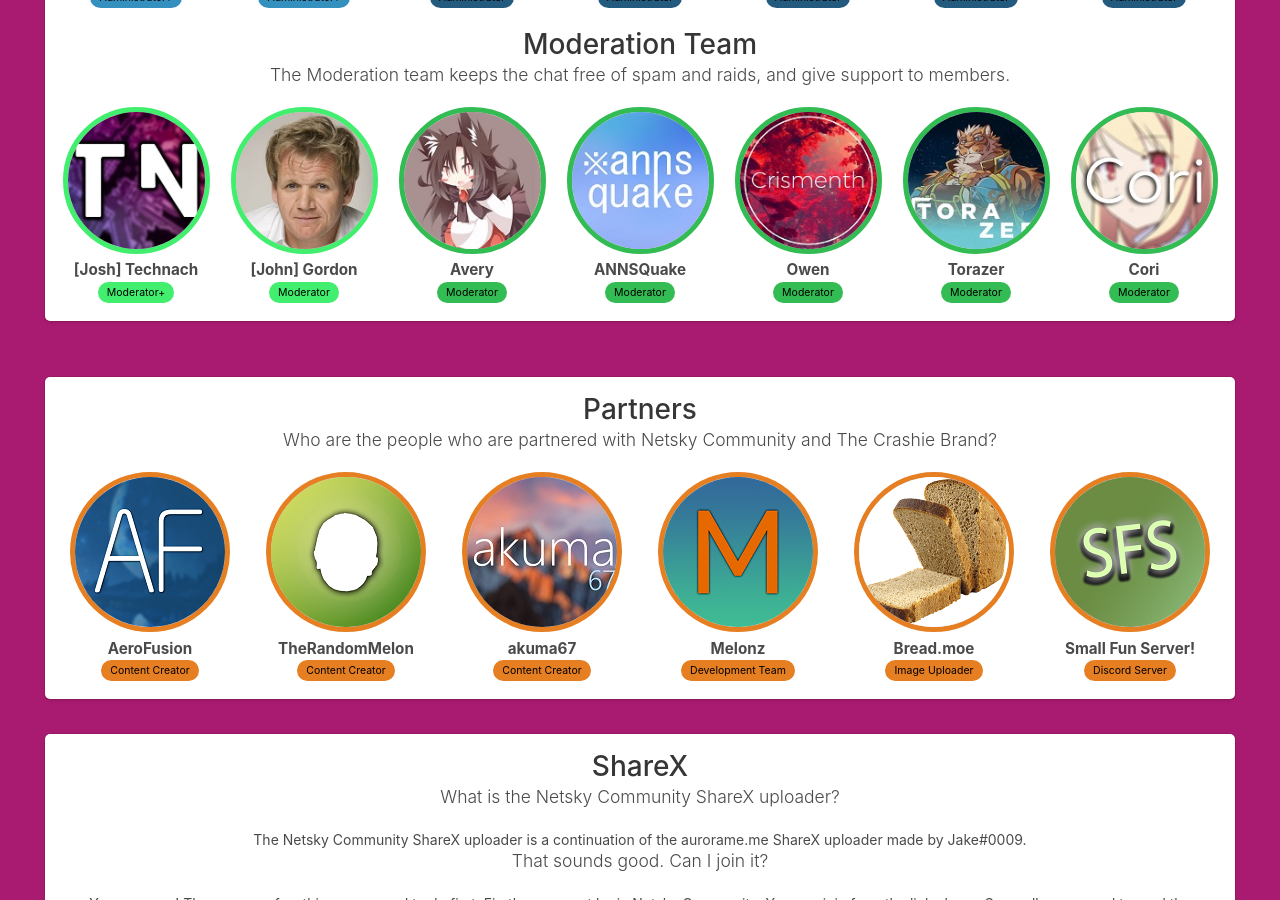
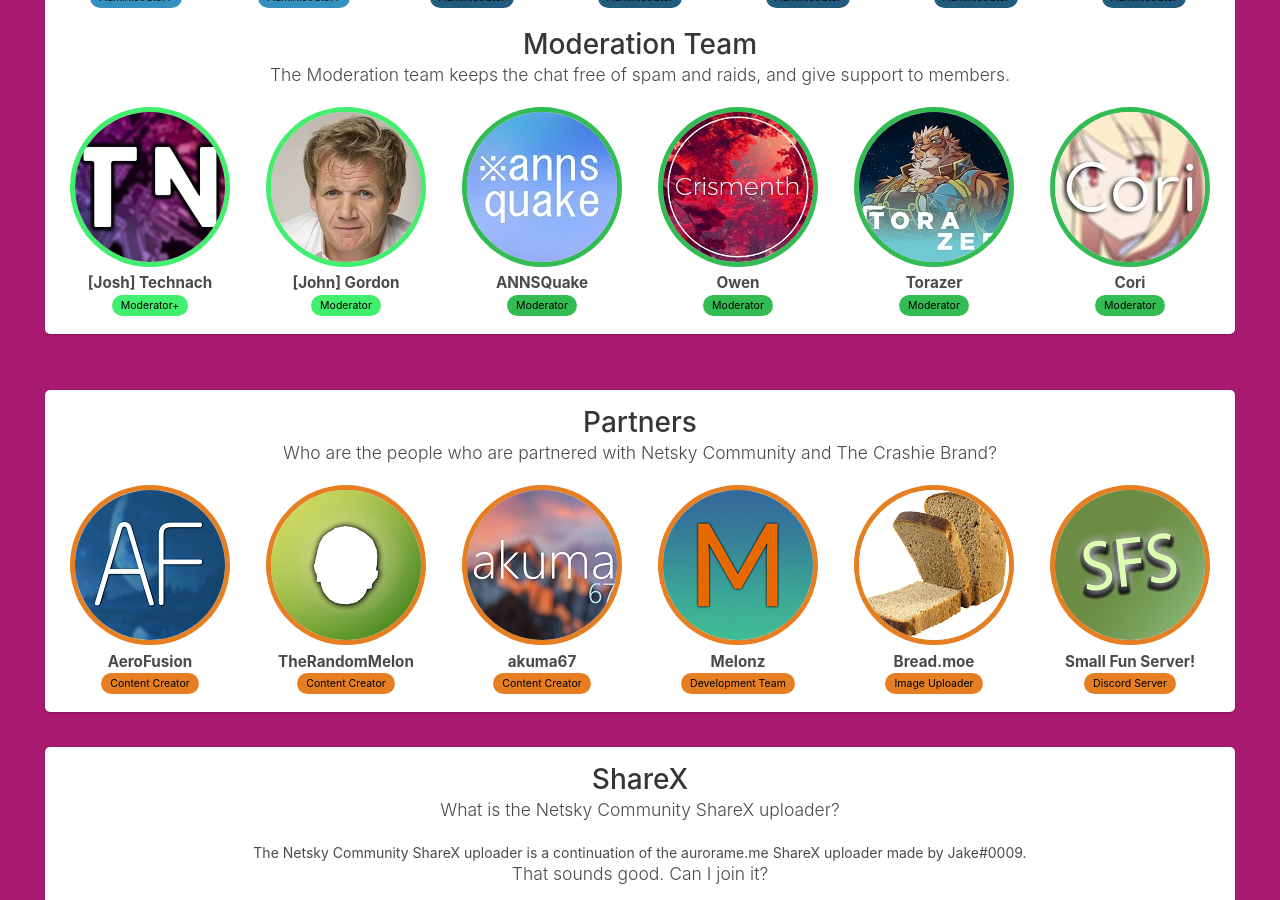
Before and after one commit to xwinbyte/NetskyWebsite, a Jekyll site: the page built from index.html, in a window 1280 px wide and 900 px high, scrolled down 1460 px. Built offline with Jekyll 4.4.1, drawn with Linux system fonts in a browser that asks for light colours; nearby versions of some CDN libraries.

Commit message:
Removed Avery

```diff
--- a/index.html
+++ b/index.html
@@ -91,10 +91,7 @@
 						<a href="https://twitter.com/TheGordonRam" rel="noopener noreferrer" target="_blank"><img class="someone modplus" src="/img/staff/gordon.jpg"></a>
 						<h3>[John] Gordon</h3><span class="tag is-modplus">Moderator</span>
 					</div>
-					<div class="column">
-						<a href="https://twitter.com/FelixArgyIe" rel="noopener noreferrer" target="_blank"><img class="someone mod" src="/img/staff/avery.jpg"></a>
-						<h3>Avery</h3><span class="tag is-mod">Moderator</span>
-					</div>
+
 					<div class="column">
 						<a href="https://youtube.com/ANNSQuake" rel="noopener noreferrer" target="_blank"><img class="someone mod" src="/img/staff/annsquake.jpg"></a>
 						<h3>ANNSQuake</h3><span class="tag is-mod">Moderator</span>
```
Also changed, not shown: img/staff/avery.jpg (deleted), img/textlong.png (deleted).
